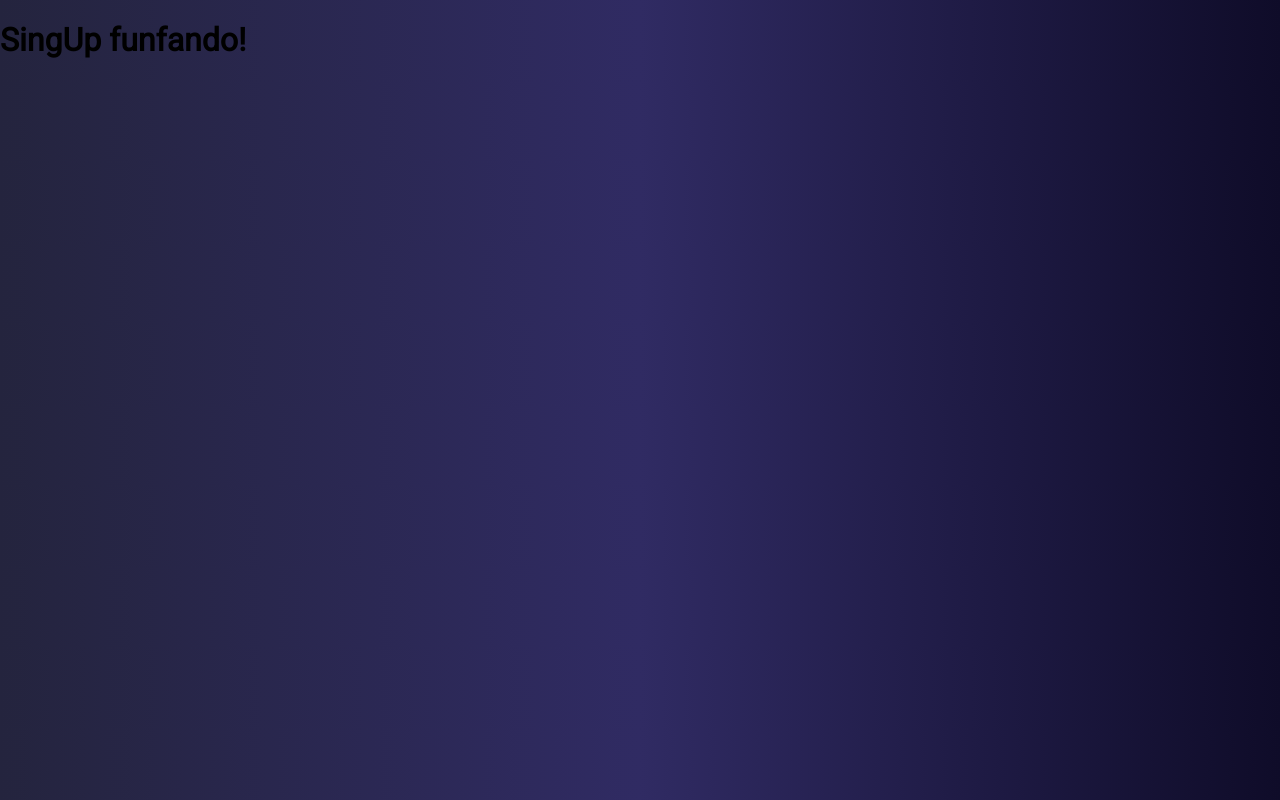
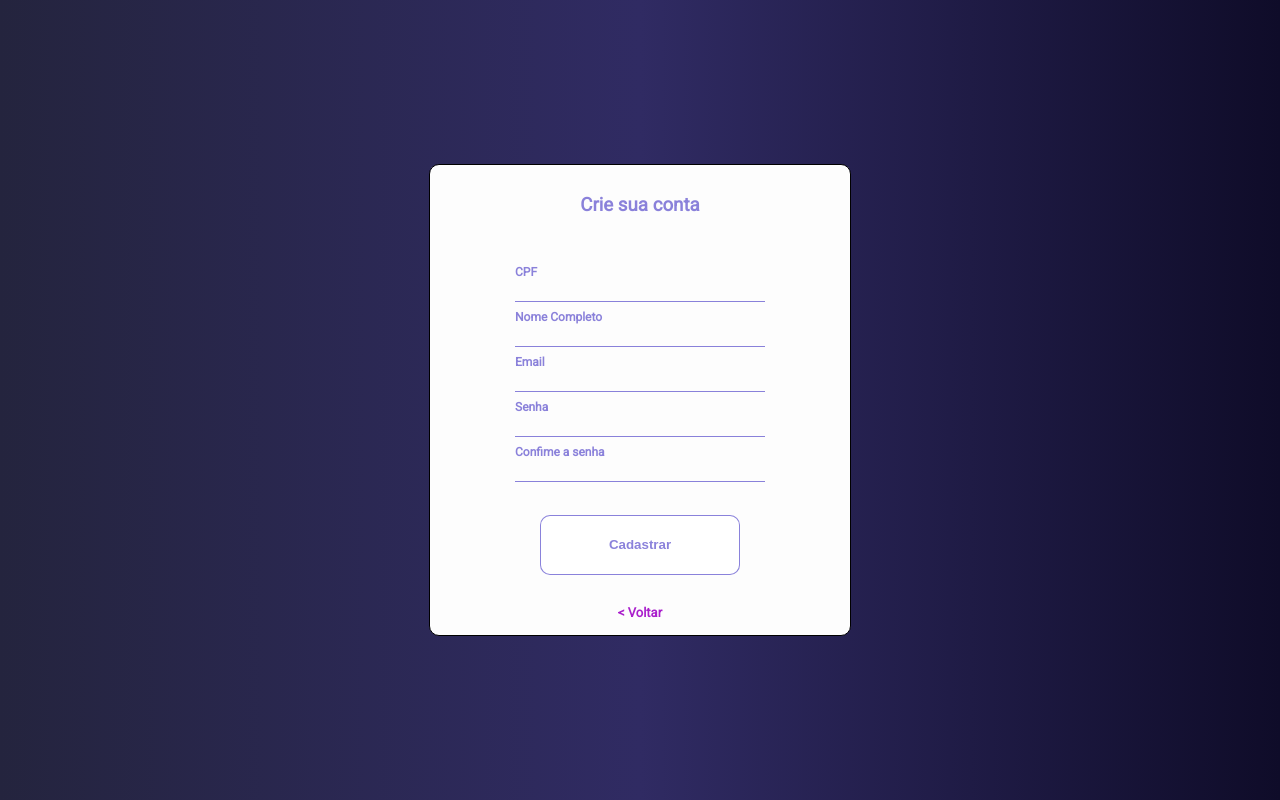
Before and after one commit to kelvinteixeira/FakeBank, a React (Create React App) app: page /singup in a window 1280 px wide. Built offline with nearby package versions, Linux system fonts and the light colour scheme.

Commit message:
estilzado singUpPage

```diff
--- a/src/app.css
+++ b/src/app.css
@@ -6,4 +6,5 @@ body {
   font-family: 'Roboto', sans-serif;
   background: #0f0c29;
   background: linear-gradient(to right, #24243e, #302b63, #0f0c29);
+  font-weight: bold;
 }
--- a/src/components/Home/index.js
+++ /dev/null
@@ -1,43 +0,0 @@
-import {React, useState} from 'react'
-import { Link, useHistory } from 'react-router-dom'
-import './style.css'
-
-
-export default function Home() {
-  const [cpf, setCpf] = useState('')
-  const [senha, setSenha] = useState('')
-  const history = useHistory()
-
-  function logar(e) {
-    e.preventDefault()
-    // mock pra logar
-    if (cpf === '01787716430' && senha === '123') {
-      history.push('/dashboard')
-    } else {
-      alert('USUARIO OU SENHA INVALIDOS')
-    }
-  }
-
-  return (
-
-    <form>
-
-      <div className="fazerLogin">
-        <h3>Faça seu login</h3>
-      </div>
-
-      <label>CPF
-        <input value= { cpf } type="text" onChange={ (e) => setCpf(e.target.value)}></input>
-      </label>
-
-      <label>Senha
-        <input value={senha} type="password" onChange={ (e) => setSenha(e.target.value)}></input>
-      </label>
-
-      <button onClick={logar}>Entrar</button>
-
-      <Link className="links" to="/recovey">Esqueci minha senha &gt; </Link>
-      <Link className="links" to="/singup">Ainda não sou cliente &gt; </Link>
-    </form>
-  )
-}
--- /dev/null
+++ b/src/components/Login/index.js
@@ -0,0 +1,45 @@
+import {React, useState} from 'react'
+import { Link, useHistory } from 'react-router-dom'
+import './style.css'
+
+
+export default function Home() {
+  const [cpf, setCpf] = useState('')
+  const [senha, setSenha] = useState('')
+  const history = useHistory()
+
+  function logar(e) {
+    e.preventDefault()
+    if (cpf === '01887316440' && senha === '123') {
+      history.push('/dashboard')
+    } else {
+      alert('USUARIO OU SENHA INVALIDOS')
+    }
+  }
+
+  return (
+
+    <section className="container">
+
+      <form>
+        <div className="fazerLogin">
+          <h3>Faça seu login</h3>
+        </div>
+
+        <label>CPF
+          <input value= { cpf } type="text" onChange={ (e) => setCpf(e.target.value)}></input>
+        </label>
+
+        <label>Senha
+          <input value={senha} type="password" onChange={ (e) => setSenha(e.target.value)}></input>
+        </label>
+
+        <button onClick={logar}>Entrar</button>
+
+        <Link className="links" to="/recovey">Esqueci minha senha &gt; </Link>
+        <Link className="links" to="/singup">Ainda não sou cliente &gt; </Link>
+      </form>
+  </section>
+
+  )
+}
--- /dev/null
+++ b/src/components/Login/style.css
@@ -0,0 +1,86 @@
+@import url("https://fonts.googleapis.com/css2?family=Roboto&display=swap");
+
+
+
+.container {
+    display: flex;
+    flex-direction: column;
+    align-items: center;
+    justify-content: center;
+    height: 100vh;
+}
+
+form {
+    max-width: 400px;
+    width: 100%;
+    display: flex;
+    flex-direction: column;
+    align-items: center;
+    justify-content: center;
+    padding: 10px;
+    border-radius: 10px;
+    border: solid 1px #000;
+    background: rgb(253, 253, 253);
+}
+
+.fazerLogin {
+    margin-bottom: 30px;
+    color: #2818bd8a;
+}
+
+label {
+    display: flex;
+    flex-direction: column;
+    align-items: left;
+    margin-bottom: 8px;
+    max-width: 250px;
+    width: 100%;
+    color: #2818bd8a;
+    font-size: 12px;
+}
+
+
+input {
+    margin-top: 5px;
+    outline: none;
+    background-color: transparent;
+    border: 0;
+    border-bottom: 1px solid #2818bd8a;
+}
+
+
+button {
+    color: #2818bd8a;
+    background: #fff;
+    margin-top: 25px;
+    margin-bottom: 25px;
+    border-radius: 10px;
+    font-weight: bold;
+    border: 1px solid #2818bd8a;
+    height: 60px;
+    width: 200px;
+    cursor: pointer;
+    transition: ease-in-out 0.5s;
+}
+
+button:hover {
+    background-color: #2818bd8a;
+    color: #fff;
+    border: 1px solid #000;
+}
+
+
+.links {
+    font-weight: bold;
+    text-decoration: none;
+    cursor: pointer;
+    color: rgb(170, 32, 204);
+    transition: ease-in-out 0.3s;
+    margin: 5px;
+    font-size: 13px;
+}
+
+.links:hover {
+    color: #0f0c29;
+    ;
+}
--- a/src/components/Singup/index.js
+++ b/src/components/Singup/index.js
@@ -1,9 +1,41 @@
 import React from 'react'
+import { Link, useHistory } from 'react-router-dom'
+import './style.css'
 
 export default function SingUp() {
   return (
-    <>
-    <h1>SingUp funfando!</h1>
-    </>
+    <section className="container">
+
+      <form>
+        <div className="criarConta">
+          <h3>Crie sua conta</h3>
+        </div>
+
+        <label>CPF
+          <input type="text"></input>
+        </label>
+
+        <label>Nome Completo
+          <input type="text" ></input>
+        </label>
+
+        <label>Email
+          <input type="text" ></input>
+        </label>
+
+        <label>Senha
+          <input type="password" ></input>
+        </label>
+
+        <label>Confime a senha
+          <input type="password" ></input>
+        </label>
+
+        <button >Cadastrar</button>
+
+       <Link className="links" to="/"> &lt; Voltar </Link>
+
+      </form>
+  </section>
   )
 }
--- a/src/components/Home/style.css
+++ b/src/components/Singup/style.css
@@ -1,23 +1,29 @@
 @import url("https://fonts.googleapis.com/css2?family=Roboto&display=swap");
 
-.fazerLogin {
+.container {
+    display: flex;
+    flex-direction: column;
+    align-items: center;
+    justify-content: center;
+    height: 100vh;
+}
+
+.criarConta {
     margin-bottom: 30px;
     color: #2818bd8a;
 }
 
 form {
+    max-width: 400px;
+    width: 100%;
     display: flex;
     flex-direction: column;
     align-items: center;
     justify-content: center;
-    width: 300px;
     padding: 10px;
     border-radius: 10px;
     border: solid 1px #000;
-    margin-top: 150px;
-    margin-left: 80px;
     background: rgb(253, 253, 253);
-    height: 450px;
 }
 
 label {
@@ -28,6 +34,7 @@ label {
     max-width: 250px;
     width: 100%;
     color: #2818bd8a;
+    font-size: 12px;
 }
 
 
@@ -59,19 +66,3 @@ button:hover {
     color: #fff;
     border: 1px solid #000;
 }
-
-
-.links {
-    font-weight: bold;
-    text-decoration: none;
-    cursor: pointer;
-    color: rgb(170, 32, 204);
-    transition: ease-in-out 0.3s;
-    margin: 5px;
-    font-size: 13px;
-}
-
-.links:hover {
-    color: #0f0c29;
-    ;
-}
--- a/src/routes.js
+++ b/src/routes.js
@@ -1,7 +1,7 @@
 import React from 'react'
 import { Route, BrowserRouter, Switch } from 'react-router-dom'
 
-import Home from './components/Home/index'
+import Login from './components/Login/index'
 import Dashboard from './components/Dashboard/index'
 import Error from './components/Error/index'
 import SingUp from './components/Singup'
@@ -12,7 +12,7 @@ export default function Routes() {
   return (
     <BrowserRouter>
     <Switch>
-      <Route path="/" exact component={Home}></Route>
+      <Route path="/" exact component={Login}></Route>
       <Route path="/singup" exact component={SingUp}></Route>
       <Route path="/dashboard" exact component={Dashboard}></Route>
       <Route path="/recovey" exact component={Recovery}></Route>
```
Also changed, not shown: src/assets/backgroundIMG.jpg (deleted), src/assets/luffy.png (added).
